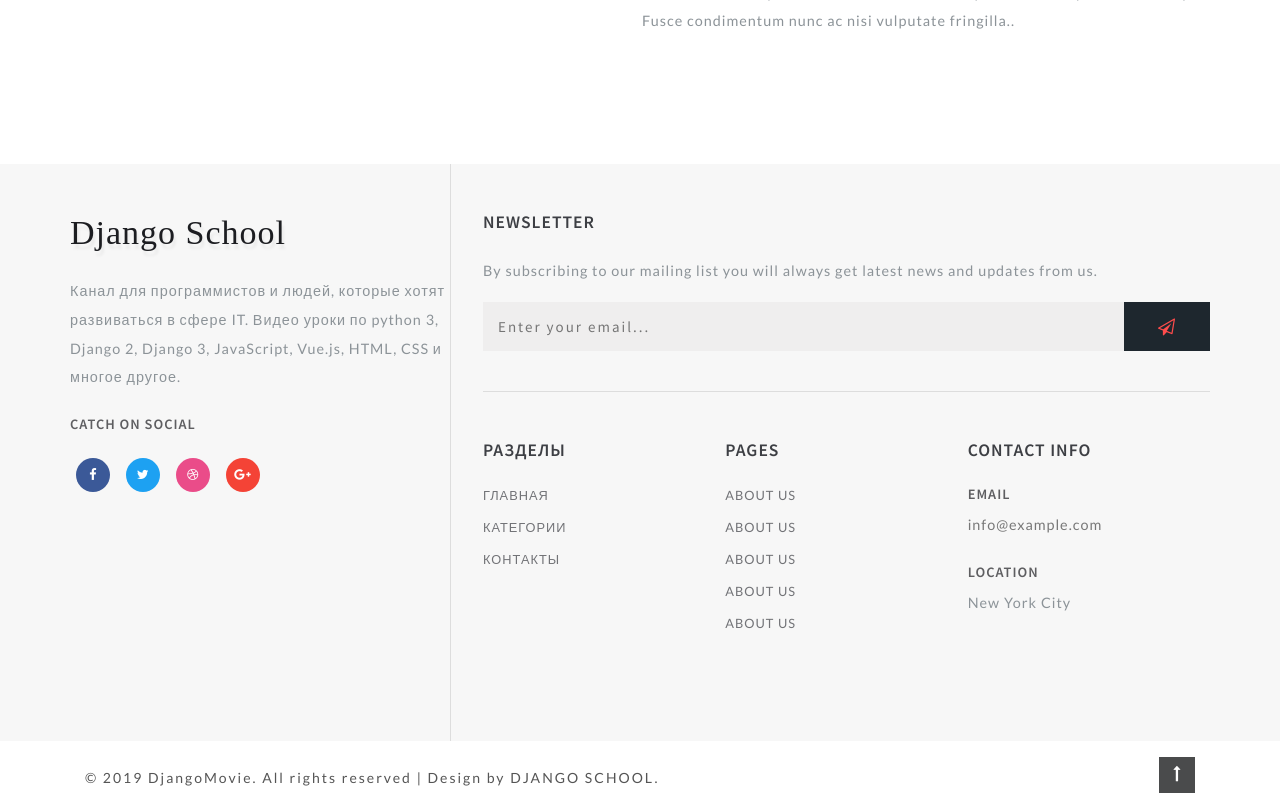
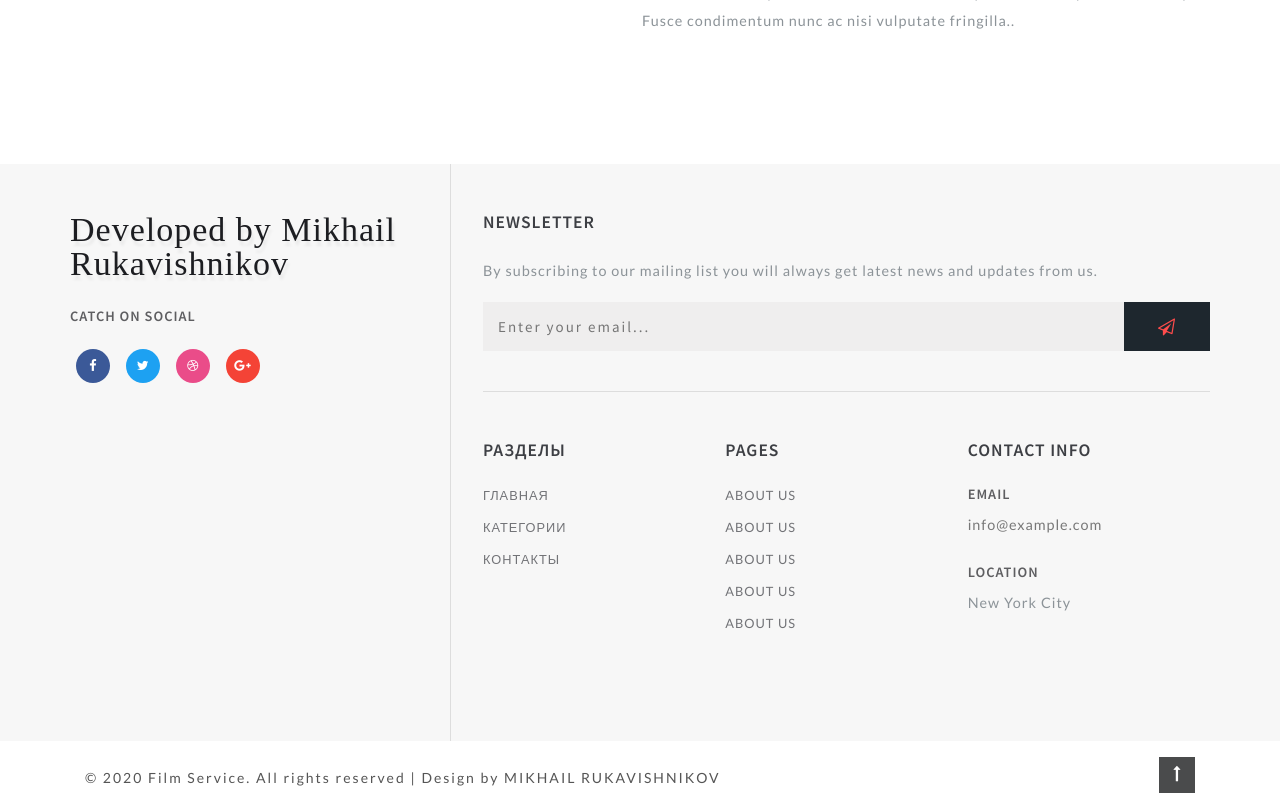
Before and after one commit to rukavishnikovmihail00/DjangoMovieService, a Django app: a page that uses templates/movies/movie_detail.html in a window 1280 px wide. Shown: the part 2335-3144 px from the top of the page. Run offline with Django 3.2, Linux system fonts and the light colour scheme; data comes from the database, SQL or seed files in the repository; some libraries are stand-ins or nearby versions.

Commit message:
Minor additions

```diff
--- a/movies/views.py
+++ b/movies/views.py
@@ -1,6 +1,7 @@
 from django.shortcuts import render
 from .models import Movie
 from django.views.generic.base import View
+from django.views.generic import DetailView
 # Create your views here.
 
 class MoviesView(View):
--- a/templates/movies/movie_detail.html
+++ b/templates/movies/movie_detail.html
@@ -3,7 +3,7 @@
 <html lang="ru">
 <head>
     <!-- //Meta tag Keywords -->
-    <title>Clack Website Template</title>
+    <title>Film Service</title>
     <meta charset="utf-8">
     <meta name="viewport" content="width=device-width, initial-scale=1.0">
     <!-- //Meta tag Keywords -->
@@ -35,7 +35,7 @@
                 <nav class="py-4">
                     <div id="logo">
                         <h1><a href="index.html" class="editContent"
-                               style="outline: none; outline-offset: -2px; cursor: inherit; color: rgb(255, 255, 255); font-size: 40px; background-color: rgba(0, 0, 0, 0); font-family: &quot;Source Sans Pro&quot;, sans-serif;">DjangoMovie</a>
+                               style="outline: none; outline-offset: -2px; cursor: inherit; color: rgb(255, 255, 255); font-size: 40px; background-color: rgba(0, 0, 0, 0); font-family: &quot;Source Sans Pro&quot;, sans-serif;">Film Service</a>
                         </h1>
                     </div>
 
@@ -538,15 +538,10 @@
                         <a href="index.html" class="editContent">
                                 <span class="fa" aria-hidden="true"
                                       style="outline: none; cursor: inherit;">
-                                    Django School
+                                    Developed by Mikhail Rukavishnikov
                                 </span>
                         </a>
                     </h2>
-                    <p class="editContent" style="outline: none; cursor: inherit;">
-                        Канал для программистов и людей, которые хотят развиваться в сфере IT.
-                        Видео уроки по python 3, Django 2, Django 3, JavaScript, Vue.js, HTML, CSS
-                        и многое другое.
-                    </p>
                     <h4 class="sub-con-fo ad-info my-4 editContent"
                         style="outline: none; cursor: inherit;">Catch on Social</h4>
                     <ul class="w3layouts_social_list media-soc list-unstyled">
@@ -678,8 +673,8 @@
     <div class="cpy-right py-3">
         <div class="container">
             <div class="row">
-                <p class="col-md-10 text-left">© 2019 DjangoMovie. All rights reserved | Design by
-                    <a href="https://djangochannel.com"> DJANGO SCHOOL.</a>
+                <p class="col-md-10 text-left">© 2020 Film Service. All rights reserved | Design by
+                    <a href="https://vk.com/rukavishnikov_mishka"> MIKHAIL RUKAVISHNIKOV</a>
                 </p>
                 <!-- move top icon -->
                 <a href="#home" class="move-top text-right col-md-2"><span
```
